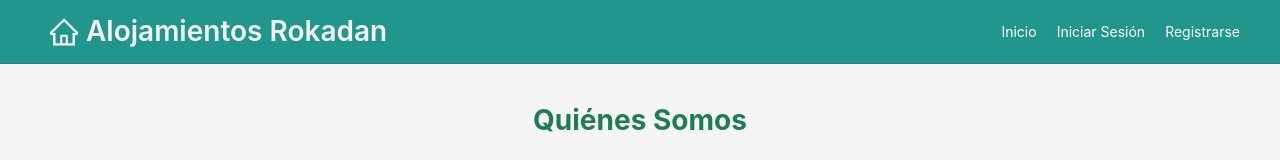
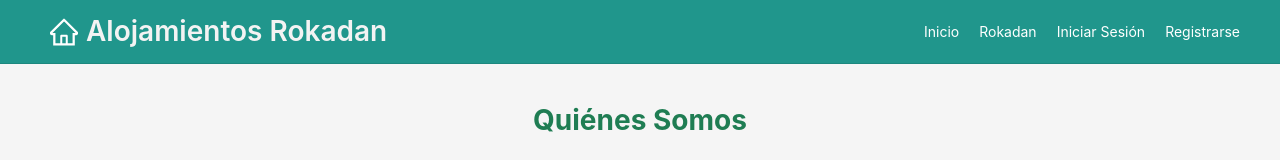
Before and after one commit to elurco-ingenieria/URCOCHILOE-FRONT-END, a React (Vite) app: page /about in a window 1280 px wide. Shown: the top 160 px of the page. Built offline with nearby package versions, Linux system fonts and the light colour scheme; no server answers.

Commit message:
final about

```diff
--- a/src/components/Navbar.jsx
+++ b/src/components/Navbar.jsx
@@ -79,6 +79,9 @@ const Navbar = () => {
                         <NavLink to="/" className="nav-link" style={{ color: "white" }}>
                             Inicio
                         </NavLink>
+                        <NavLink to="/about" className="nav-link" style={{ color: "white" }}>
+                                    Rokadan
+                        </NavLink>
                         <NavLink to="/login" className="nav-link" style={{ color: "white" }}>
                             Iniciar Sesión
                         </NavLink>
--- a/src/pages/AboutPage.jsx
+++ b/src/pages/AboutPage.jsx
@@ -19,7 +19,7 @@ const About = () => {
         {
             nombre: "María González",
             comentario: "Los alojamientos fueron perfectos y el equipo siempre estuvo atento a nuestras necesidades.",
-            imagen: "/path/to/profile2.jpghttps://octaviaviajando.com/wp-content/uploads/2021/11/imperdibles_de_chiloe_octaviaviajando.jpg", // ruta de la imagen
+            imagen: "https://www.google.com/imgres?q=chiloe&imgurl=https%3A%2F%2Foctaviaviajando.com%2Fwp-content%2Fuploads%2F2021%2F11%2Fcastro_palafitos_octaviaviajando.jpg&imgrefurl=https%3A%2F%2Foctaviaviajando.com%2F2024%2F04%2F19%2F10-imperdibles-de-chiloe%2F&docid=7mkHvaAuY_wrBM&tbnid=NIcKfI2LTpL84M&vet=12ahUKEwiN_ZmDsPeMAxVKIbkGHcO6DvcQM3oECHwQAA..i&w=1080&h=722&hcb=2&ved=2ahUKEwiN_ZmDsPeMAxVKIbkGHcO6DvcQM3oECHwQAA", // ruta de la imagen
         },
         {
             nombre: "Carlos López",
@@ -49,7 +49,7 @@ const About = () => {
                 Gracias por confiar en nosotros y permitirnos ser parte de tus aventuras en Chiloé.
             </p>
             <img
-                src="https://www.facebook.com/share/1HQV5oyddM/?mibextid=wwXIfr"
+                src="https://www.google.com/imgres?q=chiloe&imgurl=https%3A%2F%2Fviajaresdescubrir.com%2Fwp-content%2Fuploads%2F2024%2F07%2Fque-ver-chiloe-isla-aucar.jpg&imgrefurl=https%3A%2F%2Fviajaresdescubrir.com%2Fque-ver-en-chiloe-11-lugares-imprescindibles%2F&docid=iKzpyD0JNx1qcM&tbnid=Ol-6p4zY0eTcxM&vet=12ahUKEwiN_ZmDsPeMAxVKIbkGHcO6DvcQM3oECGkQAA..i&w=1300&h=867&hcb=2&ved=2ahUKEwiN_ZmDsPeMAxVKIbkGHcO6DvcQM3oECGkQAA"
                 alt="Imagen representativa de Chiloé"
                 style={{ marginTop: "20px", width: "100%", maxWidth: "600px", borderRadius: "8px" }}
             />
```
